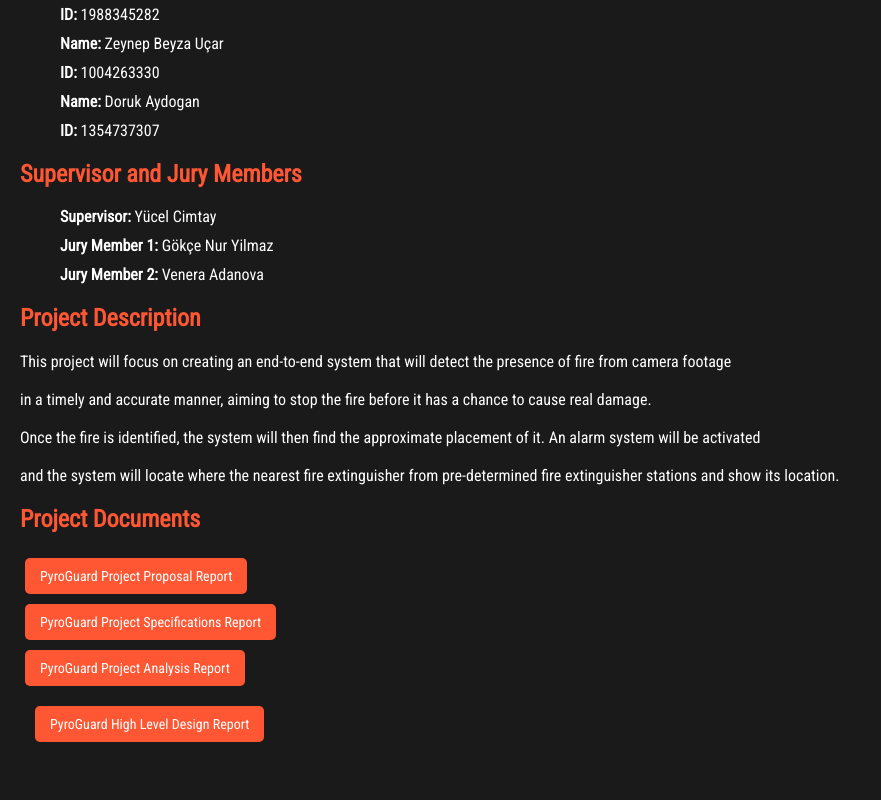
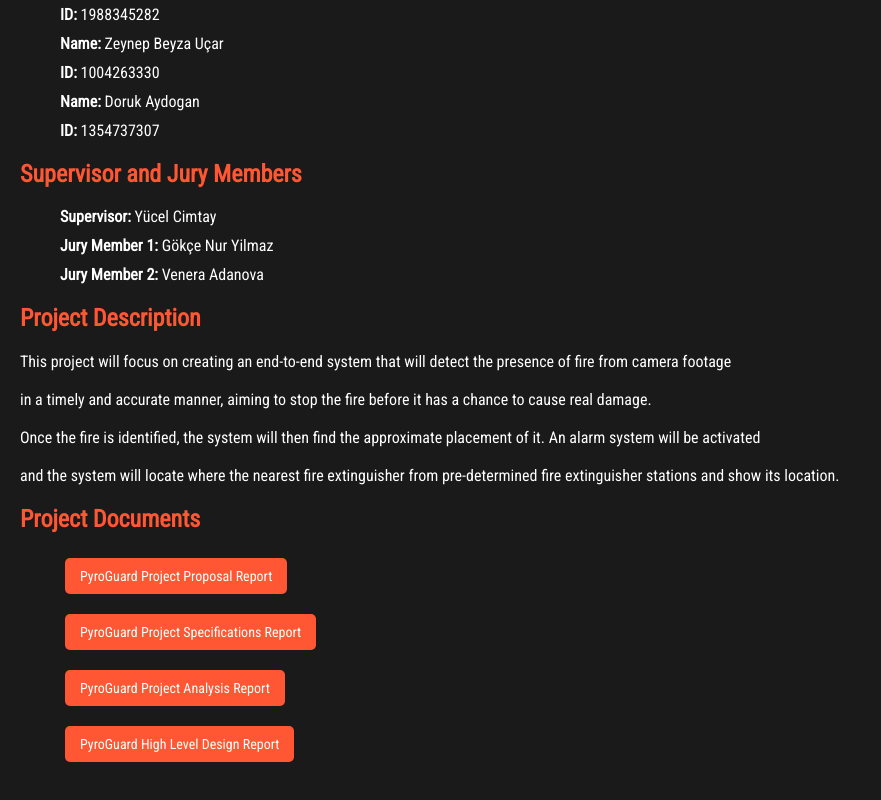
Before and after one commit to Prsolver/fpp.github.io, a plain HTML site: page index.html in a window 1280 px wide. Shown: the part 318-1118 px from the top of the page, without its empty margins (0-881 px from the left). Before the commit the page ends 1095 px from the top, so only its background shows below. Drawn offline with Linux system fonts and the light colour scheme.

Commit message:
Update index.html

```diff
--- a/index.html
+++ b/index.html
@@ -89,18 +89,12 @@
     </p>
 
     <h2>Project Documents</h2>
-<p>
-    <a href="PyroGuard3.pdf" target="_blank" class="pdf-button">PyroGuard Project Proposal Report</a>
-</p>
-<p>
-    <a href="PyroGuard1.pdf" target="_blank" class="pdf-button">PyroGuard Project Specifications Report</a>
-</p>
-<p>
-    <a href="PyroGuard2.pdf" target="_blank" class="pdf-button">PyroGuard Project Analysis Report</a>
-</p>
-<p>
-    <a href="PyroGuard4.pdf" target="_blank" class="pdf-button">PyroGuard High Level Design Report</a>
-</p>
+<ul class="pdf-list">
+    <li><a href="PyroGuard3.pdf" target="_blank" class="pdf-button">PyroGuard Project Proposal Report</a></li>
+    <li><a href="PyroGuard1.pdf" target="_blank" class="pdf-button">PyroGuard Project Specifications Report</a></li>
+    <li><a href="PyroGuard2.pdf" target="_blank" class="pdf-button">PyroGuard Project Analysis Report</a></li>
+    <li><a href="PyroGuard4.pdf" target="_blank" class="pdf-button">PyroGuard High Level Design Report</a></li>
+</ul>
 
 
 </body>
```
